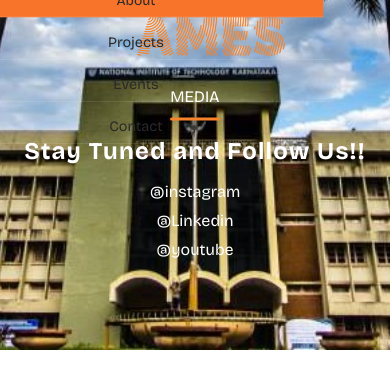
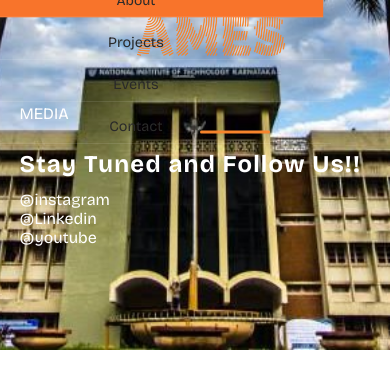
Before and after one commit to urgetolearn/AMES-Website, a React (Create React App) app: page /contacts in a window 390 px wide. Shown: the top 388 px of the page. Built offline with nearby package versions, Linux system fonts and the light colour scheme.

Commit message:
some changes in css

```diff
--- a/src/components/About/About.css
+++ b/src/components/About/About.css
@@ -8,7 +8,6 @@
   border-radius: 12px;
   width: 100%;
   max-width: 1800px;
-  /* Add this line */
   box-sizing: border-box;
   margin: 0 auto;
 }
@@ -66,32 +65,23 @@
   background: #d96c1a;
 }
 
-.about-image img {
-  max-width: none;
-  min-width: 10vh;
-  height: 50vh;
+/* Updated Image Styles for Fixed Size on Desktop */
+.about-image img,
+.about-image2 img {
+  width: 550px;
+  height: 350px;
+  object-fit: cover;
+  min-width: initial;
+  height: auto;
   border-radius: 5px;
-  object-fit: cover;
   box-shadow: 0 4px 24px rgba(0, 0, 0, 0.12);
   border-top-left-radius: 12px;
   border-bottom-right-radius: 12px;
-
 }
 
 .about-image2 img {
-
-  max-width: none;
-  min-width: 80vh;
-  height: 50vh;
-  border-radius: 5px;
-  object-fit: cover;
-  box-shadow: 0 4px 24px rgba(0, 0, 0, 0.12);
-  border-top-left-radius: 12px;
-  border-bottom-right-radius: 12px;
-  margin-right: 40px;
-  /* Add margin to reduce from right */
+  margin-right: 100px;
 }
-
 
 .about-text ul {
   padding-left: 1.2rem;
@@ -153,7 +143,6 @@
   position: relative;
   overflow: hidden;
   transition: background-color 0.5s ease-in;
-
 }
 
 .alumni-name {
@@ -166,7 +155,6 @@
   font-size: 1.1rem;
   text-align: center;
   color: #f7842b;
-
 }
 
 .alumni-intro {
@@ -179,7 +167,6 @@
   position: relative;
   top: 30px;
 }
-
 
 .alumni-card:hover .alumni-intro {
   opacity: 1;
@@ -210,20 +197,17 @@
   text-align: left;
   position: relative;
   overflow: hidden;
-
 }
 
 .special-alumni-card:hover {
   background-color: #f7842b;
 }
 
-
 .alumni-intro.always-show {
   opacity: 1 !important;
   visibility: visible !important;
   color: #fff;
 }
-
 
 .special-alumni-name {
   background-color: #fff;
@@ -271,7 +255,6 @@
   object-fit: cover;
 }
 
-/* Show icon on hover */
 .alumni-card:hover .icon {
   opacity: 1;
 }
@@ -299,7 +282,6 @@
 
   .about-content-wrapper:nth-child(2) {
     flex-direction: column-reverse;
-    /* Reverses the order for the second row */
   }
 
   .about-text,
@@ -314,21 +296,15 @@
   }
 
   .about-us-label+div {
-    /* Targets the orange line */
     margin: 8px auto 16px auto !important;
   }
 
+  /* Updated responsive image styles */
+  .about-image img,
   .about-image2 img {
-    min-width: 70vh;
+    width: 80%;
+    height: auto;
     margin-right: 0;
-  }
-
-  .about-image img {
-    min-width: 70vh;
-
-    margin-right: 0;
-    height: 20vh;
-
   }
 
   .about-title {
@@ -341,10 +317,8 @@
 
   .about-text ul {
     text-align: left;
-    /* Keep bullet points left-aligned */
     margin: 0 auto;
     max-width: 80%;
-    /* Constrain width for readability */
   }
 
   .alumni-section {
@@ -381,26 +355,14 @@
     width: 100%;
   }
 
+  /* Updated responsive image styles */
+  .about-image img,
   .about-image2 img {
-    min-width: 15vh;
-
+    width: 100%;
+    height: auto;
     margin-right: 0;
-    height: 30vh;
   }
 
-  .about-image img {
-    min-width: 15vh;
-    height: auto;
-    margin-right: 0;
-    height: 30vh;
-  }
-
-  .about-desc {
-    font-size: 1.08rem;
-    margin-bottom: 1.5rem;
-    opacity: 0.88;
-    line-height: 1.6;
-  }
   .about-content-wrapper {
     flex-direction: column;
   }
@@ -409,16 +371,9 @@
     flex-direction: column-reverse;
   }
 
-    .about-image img,
-    .about-image2 img {
-      min-width: 100%;
-    }
-
   .alumni-grid {
     grid-template-columns: repeat(2, 1fr);
   }
-
-
 }
 
 /* Mobile phones (general) */
@@ -431,26 +386,14 @@
     font-size: 1.5rem;
   }
 
+  /* Updated responsive image styles */
+  .about-image img,
   .about-image2 img {
-    min-width: 15vh;
-
+    width: 100%;
+    height: auto;
     margin-right: 0;
-    height: 30vh;
   }
 
-  .about-image img {
-    min-width: 15vh;
-    height: auto;
-    margin-right: 0;
-    height: 30vh;
-  }
-
-  .about-desc {
-    font-size: 1.08rem;
-    margin-bottom: 1.5rem;
-    opacity: 0.88;
-    line-height: 1.6;
-  }
   .about-content-wrapper {
     flex-direction: column;
   }
@@ -459,48 +402,7 @@
     flex-direction: column-reverse;
   }
 
-    .about-image img,
-    .about-image2 img {
-      min-width: 100%;
-    }
-
   .alumni-grid {
-      grid-template-columns: repeat(2,1fr);
-    }
-
-}
-
-@media (min-width: 3000px) and (max-width: 3840px) {
-  .about-text{
-    position: relative;
-    right: 35vh;
-  }
-  .about-title {
-    font-size: 3.5rem;
-  }
-  .about-us-label{
-    font-size: 2.5rem;
-  }
-  .about-desc{
-    width: 30vh;
-    font-size: 1.8rem;
-  }
-  .about-image{
-    position: relative;
-    left:25vh;
-  }
-  .about-btn{
-    font-size: 2.2rem;
-  }
-  .about-image2{
-    position: relative;
-    right: 35vh;
-  }
-  .about-text2{
-    position: relative;
-    right: 15vh;
-  }
-  .about-us-label{
-    margin-top: 2vh;
+    grid-template-columns: repeat(2, 1fr);
   }
 }
--- a/src/components/Contact/contacts.css
+++ b/src/components/Contact/contacts.css
@@ -1,6 +1,7 @@
-.page1{
+.page1 {
   height: 470px;
 }
+
 .media-section {
   position: relative;
   width: 100%;
@@ -34,7 +35,7 @@
   height: 100%;
   background: linear-gradient(
     to bottom,
-    rgba(255,255,255,0.7) 100%
+    rgba(255, 255, 255, 0.7) 100%
   );
   filter: brightness(0.3);
   z-index: 1;
@@ -51,70 +52,55 @@
   width: 100%;
   color: white;
   pointer-events: auto;
-
-
-
 }
 
 .main-heading {
   font-size: 1rem;
-  margin-bottom: 12px;
+  margin-bottom: 0; /* Adjust margin to bring the line closer */
   text-align: left;
-  position: relative;
-  left: 200px;
+  /* Use padding for positioning on larger screens */
+  padding-left: 200px;
+}
 
+/* New class for the horizontal line */
+.line {
+  height: 3px;
+  width: 50px;
+  background: #f7842b;
+  margin: 8px 0 16px 200px; /* Align to the left with margin */
+  border-radius: 2px;
 }
 
 .below-part {
   font-weight: bold;
-  position: relative;
-
   font-size: 2.5rem;
   letter-spacing: 1.2px;
-  left: 195px;
   margin-bottom: 12px;
+  text-align: left;
+  /* Use padding for positioning on larger screens */
+  padding-left: 192px;
 }
 
-.media-link1 a {
-  color: #fff;
-  font-size: 1.1rem;
-  margin: 0 10px;
-
-  position: relative;
-  text-decoration: none;
-  left: 182px;
-
+.media-links {
+  display: flex;
+  flex-direction: column;
+  align-items: flex-start; /* Align links to the left */
+  padding-left: 190px; /* Align links with other text */
 }
 
-.media-link2 a {
-  color: #fff;
-  font-size: 1.1rem;
-  margin: 0 10px;
-
-  position: relative;
-  text-decoration: none;
-  left: 182px;
-  top: 5px;
-
-}
-
+.media-link1 a,
+.media-link2 a,
 .media-link3 a {
   color: #fff;
   font-size: 1.1rem;
-  margin: 0 10px;
-
-  position: relative;
+  margin: 5px 0;
   text-decoration: none;
-  left: 182px;
-  top: 10px;
-
 }
-
-
 
 #contact.footer {
   padding: 0;
 }
+
 /* Tablet and larger phones */
 @media (max-width: 1024px) {
   .media-section {
@@ -126,39 +112,29 @@
   }
 
   .media-overlay-text {
-    top: 50%; /* Center vertically more effectively */
+    top: 50%;
+    transform: translate(-50%, -50%);
+  }
+
+  .main-heading,
+  .line,
+  .below-part,
+  .media-links {
+    padding-left: 5%; /* Use a percentage for better responsiveness */
   }
 
   .main-heading {
-    left: 0;
-    text-align: center;
     font-size: 1.2rem;
   }
 
-  .media-overlay-text div[style] { /* Targets the orange line */
-    right: 0 !important;
-    position: static !important;
-    margin: 8px auto 16px auto !important;
-  }
-
   .below-part {
-    left: 0;
-    text-align: center;
     font-size: 2rem;
   }
 
-  .media-links {
-    display: flex;
-    flex-direction: column;
-    align-items: center;
-  }
-
-  .media-link1 a, .media-link2 a, .media-link3 a {
-    left: 0;
-    top: 0;
-    text-align: center;
+  .media-link1 a,
+  .media-link2 a,
+  .media-link3 a {
     margin: 5px 0;
-    display: block;
   }
 }
 
@@ -180,76 +156,9 @@
     font-size: 1.5rem;
   }
 
-  .media-link1 a, .media-link2 a, .media-link3 a {
+  .media-link1 a,
+  .media-link2 a,
+  .media-link3 a {
     font-size: 1rem;
   }
 }
-/* Tablet and larger phones */
-@media (max-width: 1024px) {
-  .media-section {
-    height: 400px;
-  }
-
-  .media-image {
-    height: 400px;
-  }
-
-  .media-overlay-text {
-    top: 50%;
-  }
-
-  .main-heading {
-    left: 0;
-    text-align: center;
-    font-size: 1.2rem;
-  }
-
-  .media-overlay-text div[style] {
-    right: 0 !important;
-    position: static !important;
-    margin: 8px auto 16px auto !important;
-  }
-
-  .below-part {
-    left: 0;
-    text-align: center;
-    font-size: 2rem;
-  }
-
-  .media-links {
-    display: flex;
-    flex-direction: column;
-    align-items: center;
-  }
-
-  .media-link1 a, .media-link2 a, .media-link3 a {
-    left: 0;
-    top: 0;
-    text-align: center;
-    margin: 5px 0;
-    display: block;
-  }
-}
-
-/* Mobile phones */
-@media (max-width: 768px) {
-  .media-section {
-    height: 350px;
-  }
-
-  .media-image {
-    height: 350px;
-  }
-
-  .main-heading {
-    font-size: 1rem;
-  }
-
-  .below-part {
-    font-size: 1.5rem;
-  }
-
-  .media-link1 a, .media-link2 a, .media-link3 a {
-    font-size: 1rem;
-  }
-}
--- a/src/components/Contact/contacts.js
+++ b/src/components/Contact/contacts.js
@@ -15,7 +15,7 @@ const Contact = () => {
   }, []);
 
   return (
-  <div className="page1">
+    <div className="page1">
       {/* Media Section */}
       <section className="media-section">
         <div className="media-image-wrapper">
@@ -23,7 +23,8 @@ const Contact = () => {
           <div className="media-overlay"></div>
           <div className="media-overlay-text">
             <div className="main-heading">MEDIA</div>
-            <div style={{ position: 'relative', right: '621px', height: '3px', width: '50px', background: '#f7842b', margin: '8px auto 16px auto', borderRadius: '2px' }} />
+            {/* The horizontal line will be placed here now */}
+            <div className="line"></div>
             <div className="below-part">Stay Tuned and Follow Us!!</div>
             <section className="media-links">
               <div className="media-link1">
@@ -39,9 +40,7 @@ const Contact = () => {
           </div>
         </div>
       </section>
-  </div >
-
-
+    </div>
   );
 };
 
```
Lines whose indentation alone changed are shown as unchanged.
